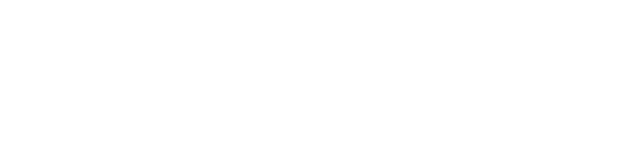
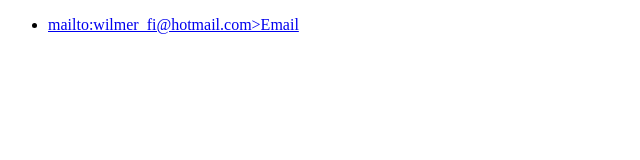
Before and after one commit to rick571z/prueba2, a plain HTML site: page contacto.html in a window 1280 px wide. Shown: the whole page, without its empty margins (0-640 px from the left). Drawn offline with Linux system fonts and the light colour scheme.

Commit message:
creacion del enlace al correo en contaco.html

```diff
--- a/contacto.html
+++ b/contacto.html
@@ -9,6 +9,13 @@
 
 <body>
 
+    <div>
+        <header>
+            <ul>
+                <li><a href=<a href="mailto:wilmer_fi@hotmail.com">mailto:wilmer_fi@hotmail.com>Email</a></li>
+            </ul>
+        </header>
+    </div>
 </body>
 
 </html>
```
